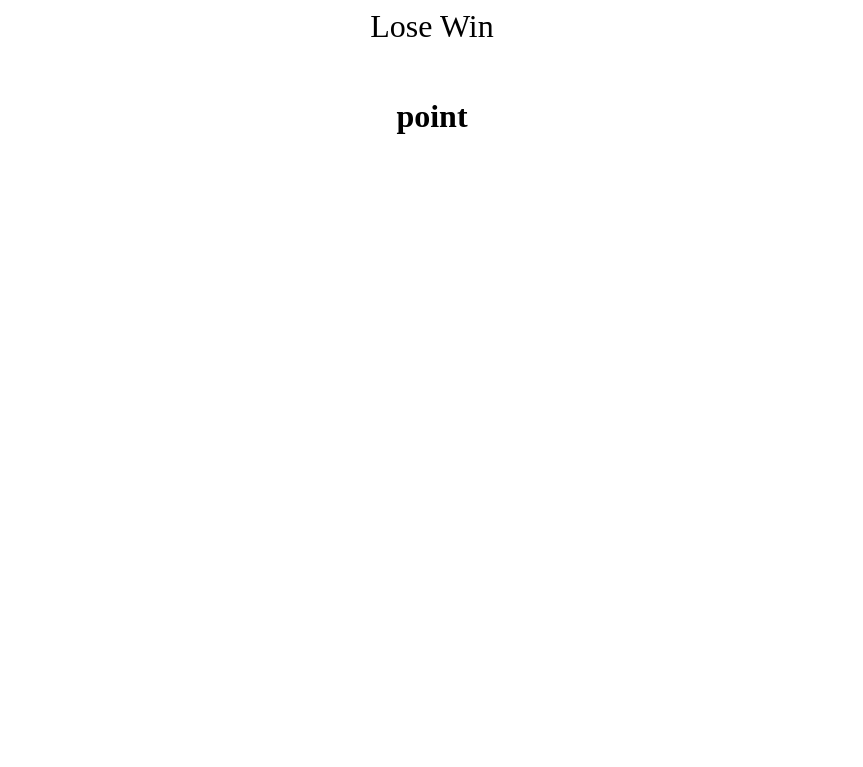
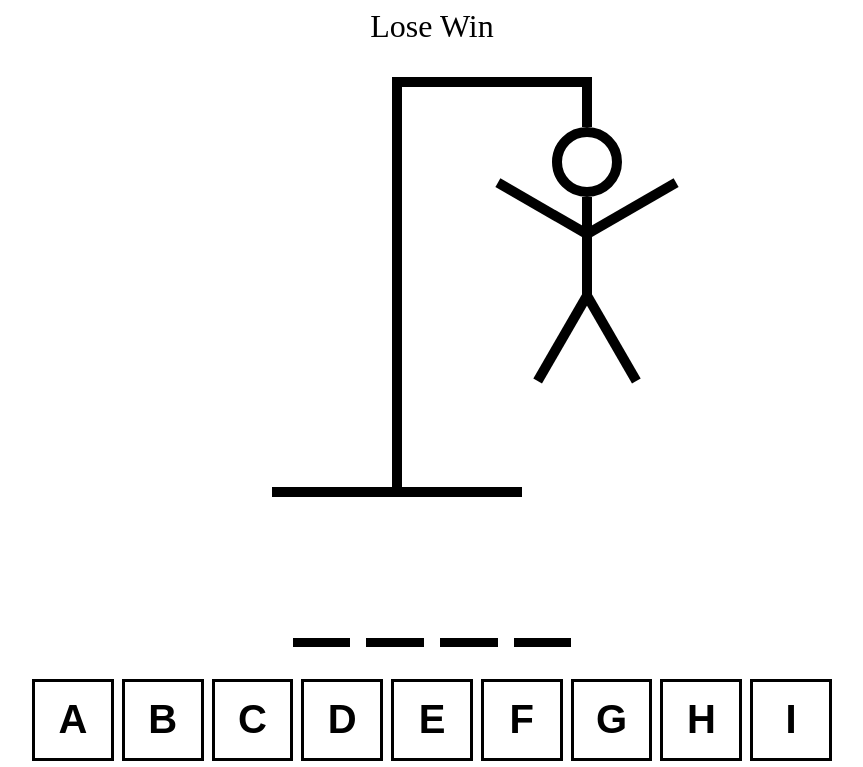
Before and after one commit to Jun-del/react-ts-hangman, a React (Vite) app: page / in a window 1280 px wide. Shown: the top 767 px of the page, without its empty margins (208-1071 px from the left). Built offline with nearby package versions, Linux system fonts and the light colour scheme.

Commit message:
Add hangman and keyboard

```diff
--- a/src/App.tsx
+++ b/src/App.tsx
@@ -1,6 +1,9 @@
-import { useState } from "react";
-import words from "./WordList.json";
-import styles from "./app.module.css";
+import { useState } from 'react';
+import words from './WordList.json';
+import styles from './App.module.css';
+import HangmanDrawing from './HangmanDrawing';
+import HangmanWord from './HangmanWord';
+import Keyboard from './Keyboard';
 
 function App() {
   const [wordToGuess, setWordToGuess] = useState(() => {
@@ -13,9 +16,11 @@ function App() {
   return (
     <div className={styles.body}>
       <div className={styles.modal}>Lose Win</div>
-			{/* <HangmanDrawing />
+      <HangmanDrawing />
       <HangmanWord />
-			<Keyboard /> */}
+      <div className={styles.keyboard}>
+        <Keyboard />
+      </div>
       <h1>{wordToGuess}</h1>
     </div>
   );
--- /dev/null
+++ b/src/HangmanDrawing.module.css
@@ -0,0 +1,95 @@
+.hangman {
+  position: relative;
+}
+
+.bar {
+  height: 10px;
+  width: 200px;
+  background: black;
+  margin-left: 120px;
+}
+
+.rope {
+  height: 50px;
+  width: 10px;
+  background: black;
+  position: absolute;
+  top: 0;
+  right: 0;
+}
+
+.pole {
+  height: 400px;
+  width: 10px;
+  background: black;
+  margin-left: 120px;
+}
+
+.base {
+  height: 10px;
+  width: 250px;
+  background: black;
+}
+
+.head {
+  width: 50px;
+  height: 50px;
+  border-radius: 100%;
+  border: 10px solid black;
+  position: absolute;
+  top: 50px;
+  right: -30px;
+}
+
+.body {
+  width: 10px;
+  height: 100px;
+  position: absolute;
+  background: black;
+  top: 120px;
+  right: 0;
+}
+
+.rightArm {
+  width: 100px;
+  height: 10px;
+  position: absolute;
+  background: black;
+  top: 150px;
+  right: -100px;
+  rotate: -30deg;
+  transform-origin: left bottom;
+}
+
+.leftArm {
+  width: 100px;
+  height: 10px;
+  position: absolute;
+  background: black;
+  top: 150px;
+  right: 10px;
+  rotate: 30deg;
+  transform-origin: right bottom;
+}
+
+.rightLeg {
+  width: 100px;
+  height: 10px;
+  position: absolute;
+  background: black;
+  top: 210px;
+  right: -90px;
+  rotate: 60deg;
+  transform-origin: left bottom;
+}
+
+.leftLeg {
+  width: 100px;
+  height: 10px;
+  position: absolute;
+  background: black;
+  top: 210px;
+  right: 0px;
+  rotate: -60deg;
+  transform-origin: right bottom;
+}
--- /dev/null
+++ b/src/HangmanDrawing.tsx
@@ -0,0 +1,25 @@
+import styles from './HangmanDrawing.module.css';
+
+const Head = <div className={styles.head}></div>;
+const Body = <div className={styles.body}></div>;
+const RightArm = <div className={styles.rightArm}></div>;
+const LeftArm = <div className={styles.leftArm}></div>;
+const RightLeg = <div className={styles.rightLeg}></div>;
+const LeftLeg = <div className={styles.leftLeg}></div>;
+
+export default function HangmanDrawing() {
+  return (
+    <div className={styles.hangman}>
+      {Head}
+      {Body}
+      {RightArm}
+      {LeftArm}
+      {RightLeg}
+      {LeftLeg}
+      <div className={styles.bar} />
+      <div className={styles.rope} />
+      <div className={styles.pole} />
+      <div className={styles.base} />
+    </div>
+  );
+}
--- /dev/null
+++ b/src/HangmanWord.module.css
@@ -0,0 +1,20 @@
+.word {
+  display: flex;
+  gap: 1rem;
+  font-size: 6rem;
+  font-weight: bold;
+  text-transform: uppercase;
+  font-family: monospace;
+}
+
+.underline {
+  border-bottom: 0.1em solid black;
+}
+
+.visible {
+  visibility: visible;
+}
+
+.hidden {
+  visibility: hidden;
+}
--- /dev/null
+++ b/src/HangmanWord.tsx
@@ -0,0 +1,21 @@
+import styles from './HangmanWord.module.css';
+
+const word = 'test';
+const guessedLetters = ['a', 'b', 'c'];
+
+export default function HangmanWord() {
+  return (
+    <div className={styles.word}>
+      {word.split('').map((letter, index) => (
+        <span className={styles.underline}>
+          <span
+            key={index}
+            className={guessedLetters.includes(letter) ? styles.visible : styles.hidden}
+          >
+            {letter}
+          </span>
+        </span>
+      ))}
+    </div>
+  );
+}
--- /dev/null
+++ b/src/Keyboard.module.css
@@ -0,0 +1,36 @@
+.grid {
+  display: grid;
+  grid-template-columns: repeat(auto-fit, minmax(75px, 1fr));
+  gap: 0.5rem;
+}
+
+.button {
+  width: 100%;
+  border: 3px solid black;
+  background: none;
+  aspect-ratio: 1 / 1;
+  font-size: 2.5rem;
+  text-transform: uppercase;
+  padding: 0.5rem;
+  font-weight: bold;
+  cursor: pointer;
+  color: black;
+
+  /* -webkit-user-select: none;
+  -ms-user-select: none;
+  user-select: none;  */
+}
+
+.button.active {
+  background-color: hsl(200, 100%, 50%);
+  color: white;
+}
+
+.button.inactive {
+  opacity: 0.5;
+}
+
+.button:hover:not(:disabled),
+.button:focus:not(:disabled) {
+  background-color: hsl(200, 100%, 75%);
+}
--- /dev/null
+++ b/src/Keyboard.tsx
@@ -0,0 +1,44 @@
+import styles from './Keyboard.module.css';
+
+const KEYS = [
+  'a',
+  'b',
+  'c',
+  'd',
+  'e',
+  'f',
+  'g',
+  'h',
+  'i',
+  'j',
+  'k',
+  'l',
+  'm',
+  'n',
+  'o',
+  'p',
+  'q',
+  'r',
+  's',
+  't',
+  'u',
+  'v',
+  'w',
+  'x',
+  'y',
+  'z',
+];
+
+export default function Keyboard() {
+  return (
+    <div className={styles.grid}>
+      {KEYS.map((key) => {
+        return (
+          <button key={key} className={`${styles.button}`}>
+            {key}
+          </button>
+        );
+      })}
+    </div>
+  );
+}
--- a/src/app.module.css
+++ b/src/app.module.css
@@ -11,3 +11,7 @@
   font-size: 2rem;
   text-align: center;
 }
+
+.keyboard {
+  align-self: stretch;
+}
```
Also changed, not shown: .prettierrc.json (added), tsconfig.json (indentation only). Lines whose indentation alone changed are shown as unchanged.
